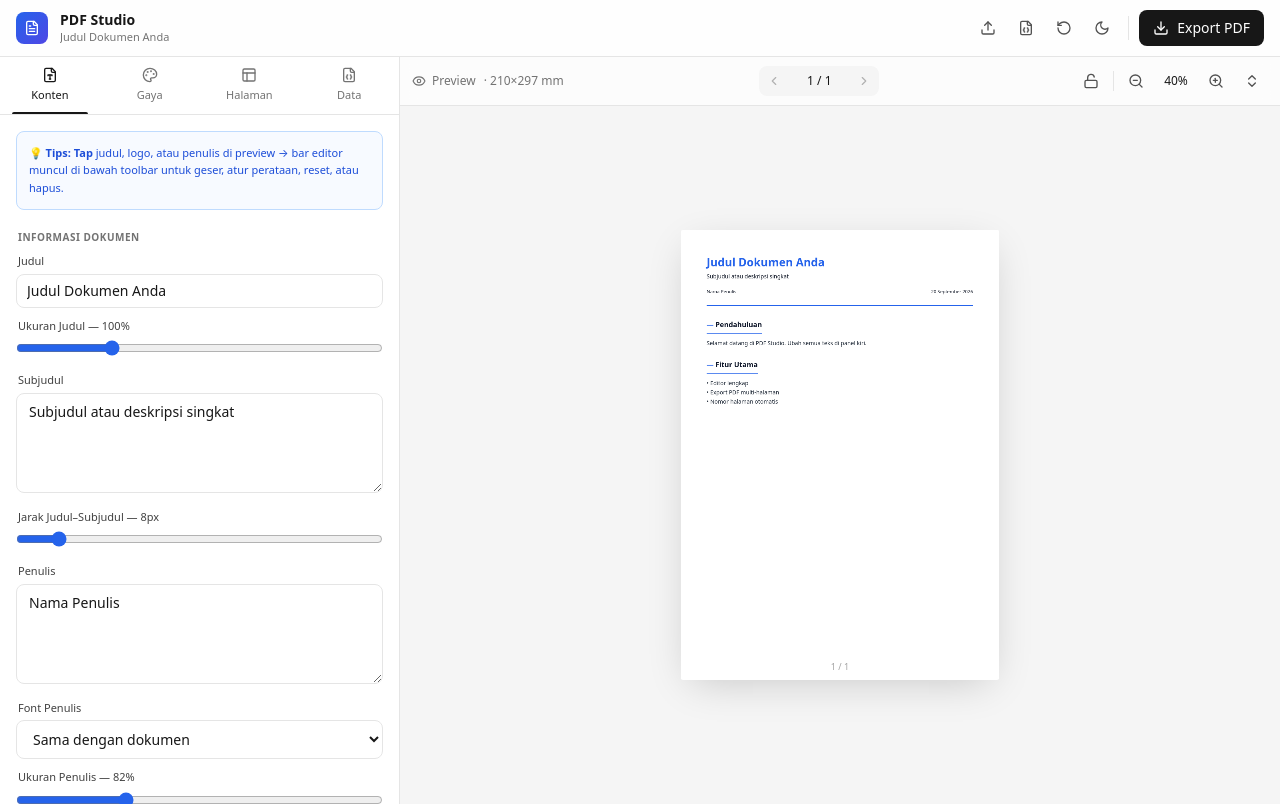
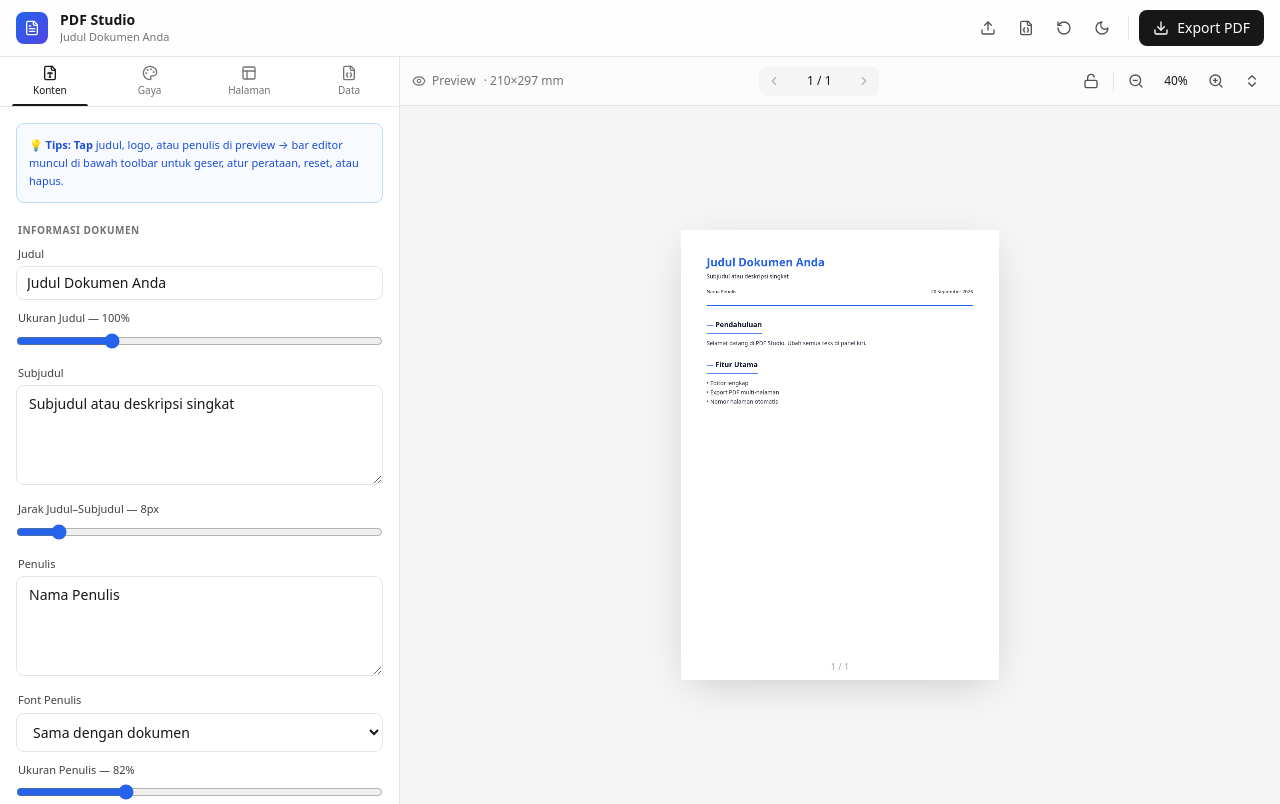
Before and after one commit to jampingkuda2-bot/bot, a Next.js app: page / in a window 1280 px wide. Built offline with nearby package versions, Linux system fonts and the light colour scheme.

Commit message:
Update Tabs component styling and layout

```diff
--- a/app/components/Tabs.jsx
+++ b/app/components/Tabs.jsx
@@ -9,7 +9,7 @@ const TABS = [
 
 export default function Tabs({ tab, setTab }) {
   return (
-    <div className="border-b border-neutral-200 dark:border-neutral-800 grid grid-cols-4">
+    <div className="border-b border-neutral-200 dark:border-neutral-800 grid grid-cols-4 bg-white dark:bg-neutral-900">
       {TABS.map((t) => {
         const Icon = t.icon;
         const active = tab === t.id;
@@ -17,7 +17,7 @@ export default function Tabs({ tab, setTab }) {
           <button
             key={t.id}
             onClick={() => setTab(t.id)}
-            className={`flex flex-col items-center gap-1 py-2.5 text-[11px] font-medium transition relative ${
+            className={`flex flex-col items-center gap-0.5 py-2 text-[10px] font-medium transition relative ${
               active
                 ? 'text-neutral-900 dark:text-white'
                 : 'text-neutral-500 hover:text-neutral-800 dark:hover:text-neutral-200'
```
